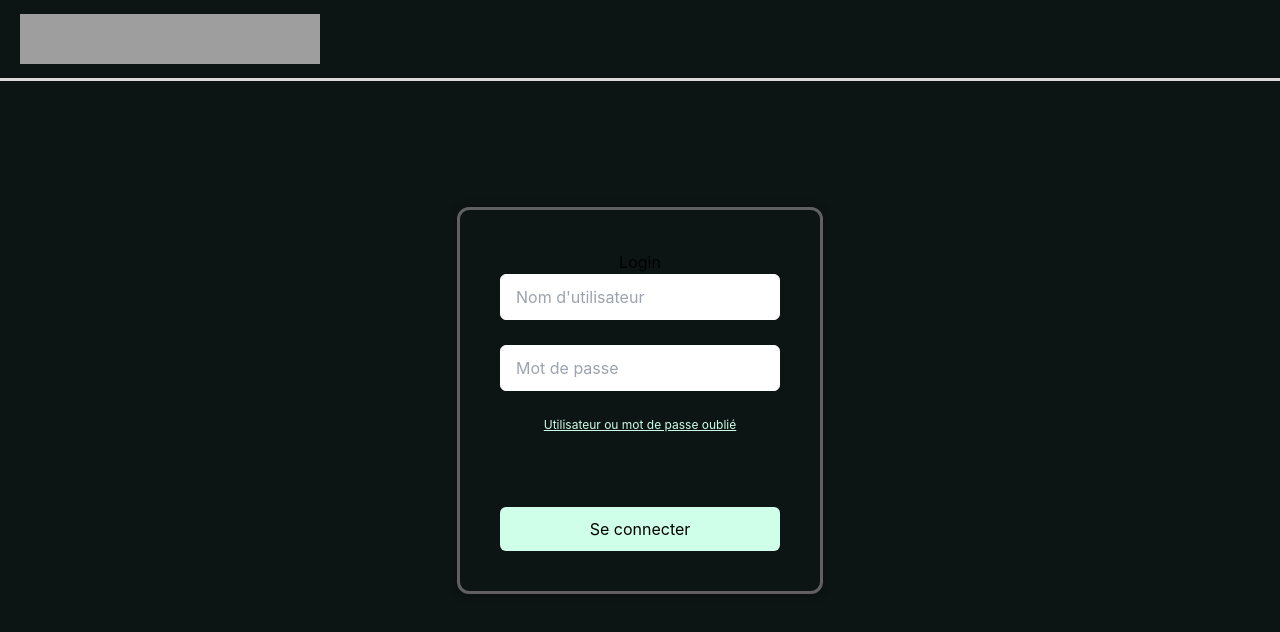
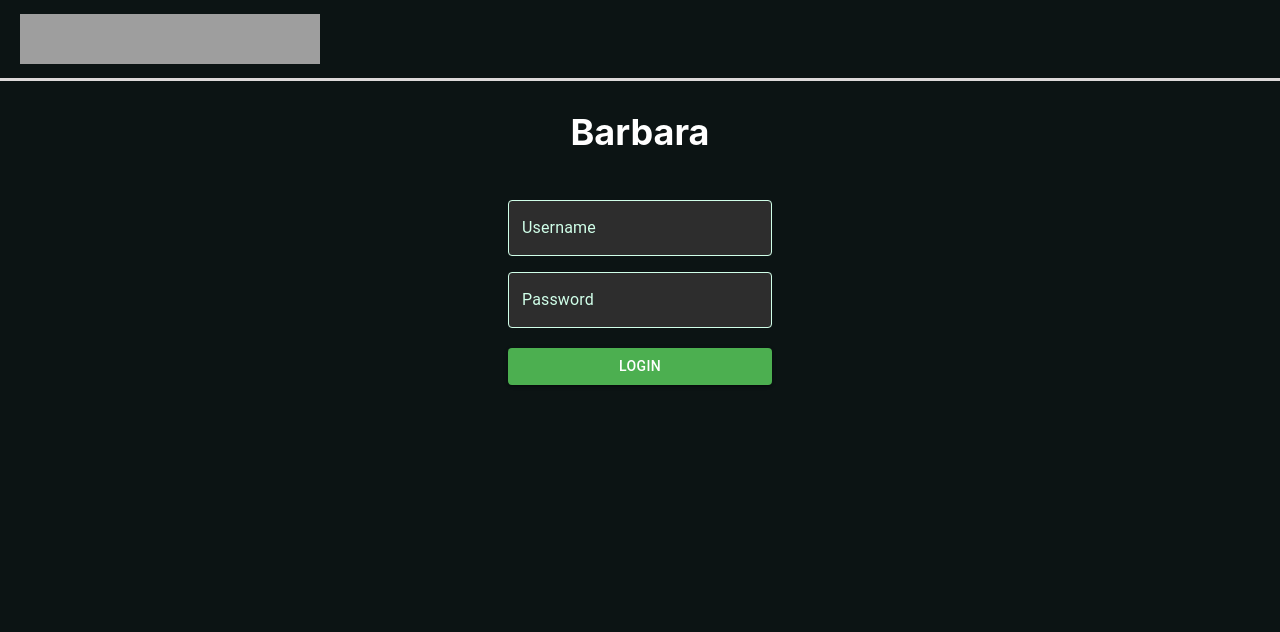
Before and after one commit to Neo-Diamons/Trombinoscope-6TM, a React (Create React App) app in the folder clientapp/: page /login in a window 1280 px wide. Shown: the top 632 px of the page. Built offline with nearby package versions, Linux system fonts and the light colour scheme; grey boxes are pictures that could not be loaded.

Commit message:
fix(clientapp): login

```diff
--- a/clientapp/src/pages/login/login.css
+++ /dev/null
@@ -1,66 +0,0 @@
-/* Login.css */
-.login-page {
-    background-color: #0d1414;
-    height: 100vh;
-    display: flex;
-    flex-direction: column;
-    align-items: center;
-    justify-content: center;
-  }
-
-  .login-container {
-    background-color: #0d1414;
-    border: 3px solid #606060;
-    border-radius: 12px;
-    padding: 40px;
-    box-shadow: 0 0 10px rgba(0, 0, 0, 0.3);
-  }
-
-  .login-box {
-    text-align: center;
-  }
-
-  form {
-    display: flex;
-    flex-direction: column;
-    align-items: center;
-  }
-
-  .form-group {
-    margin-bottom: 20px;
-    width: 100%; /* Ensure full width for form elements */
-  }
-
-  input {
-    padding: 15px; /* Increased padding for larger input boxes */
-    padding-top: 10px;
-    padding-bottom: 10px;
-    border: 1px solid #ffffff;
-    border-radius: 6px;
-    color: #000000;
-    width: 100%; /* Full width for input boxes */
-    margin-bottom: 5px; /* Increased margin-bottom */
-  }
-
-  .forgot-password-link {
-    color: #cfffe9;
-    cursor: pointer;
-    text-decoration: underline;
-    margin-bottom: 10px;
-    font-size: 12px;
-  }
-
-  .login-button {
-    background-color: #cfffe9;
-    color: #000000;
-    padding: 10px;
-    width: 100%;
-    border: none;
-    border-radius: 6px;
-    cursor: pointer;
-    margin-top: 15px;
-  }
-
-  .login-button:hover {
-    background-color: #a1f1c4;
-  }
--- a/clientapp/src/pages/login/login.jsx
+++ b/clientapp/src/pages/login/login.jsx
@@ -1,58 +1,98 @@
-// Login.jsx
 import React, { useState } from 'react';
-import { Link } from 'react-router-dom';
-import Header from './../../components/Header'; // Update the path based on your project structure
-import './login.css';
+import Header from './../../components/Header';
+import Button from '@mui/material/Button';
+import TextField from '@mui/material/TextField';
+
+const port = process.env.PORT || 8080;
 
 function Login() {
   const [username, setUsername] = useState('');
   const [password, setPassword] = useState('');
 
   const handleLogin = () => {
-    // You can implement your login logic here
-    console.log(`Login with ${username} and ${password}`);
+    fetch(`http://localhost:${port}/api/v1/user/login`, {
+      method: 'POST',
+      headers: {
+        'Content-Type': 'application/json',
+      },
+      body: JSON.stringify({ username, password }),
+    })
+      .then((res) => res.json())
+      .then((data) => {
+        console.log(data);
+      })
+      .catch((err) => console.log(err));
   };
 
   return (
-    <div className="login-page">
+    <>
       <Header />
 
-      <div className="login-container">
-        <div className="login-box">
-          <h2>Login</h2>
-          <form>
-            <div className="form-group">
-              <input
-                type="text"
-                id="username"
+      <div className="flex flex-col items-center justify-center">
+        <h1 className="text-4xl font-bold mb-10 text-center mt-28 text-white">Barbara</h1>
+
+        <div className="flex flex-col items-center justify-center">
+
+          <TextField
+            className="w-full"
+            id="outlined-basic"
+            label="Username"
+            variant="outlined"
             value={username}
             onChange={(e) => setUsername(e.target.value)}
-                className="white-input"
-                placeholder="Nom d'utilisateur"
+            sx={{
+              '& .MuiInputBase-root': { color: '#D0FFE9', backgroundColor: '#2D2D2D' },
+              '& label.Mui-focused': { color: '#D0FFE9' },
+              '& label': { color: '#D0FFE9' },
+              '& .MuiOutlinedInput-root': {
+                '& fieldset': { borderColor: '#D0FFE9' },
+                '&:hover fieldset': { borderColor: '#D0FFE9' },
+                '&.Mui-focused fieldset': { borderColor: '#D0FFE9' }
+              },
+              margin: '8px',
+            }}
           />
-            </div>
-            <div className="form-group">
-              <input
+
+          <TextField
+            className="w-full mt-5"
+            id="outlined-basic"
+            label="Password"
+            variant="outlined"
+            value={password}
             type="password"
-                id="password"
-                value={password}
             onChange={(e) => setPassword(e.target.value)}
-                className="white-input"
-                placeholder="Mot de passe"
+            sx={{
+              '& .MuiInputBase-root': { color: '#D0FFE9', backgroundColor: '#2D2D2D' },
+              '& label.Mui-focused': { color: '#D0FFE9' },
+              '& label': { color: '#D0FFE9' },
+              '& .MuiOutlinedInput-root': {
+                '& fieldset': { borderColor: '#D0FFE9' },
+                '&:hover fieldset': { borderColor: '#D0FFE9' },
+                '&.Mui-focused fieldset': { borderColor: '#D0FFE9' }
+              },
+              margin: '8px',
+              marginBottom: '20px',
+            }}
           />
-            </div>
-            <Link to="/forgot-password" className="forgot-password-link">
-              Utilisateur ou mot de passe oublié
-            </Link>
-            <br />
-            <br />
-            <button type="button" onClick={handleLogin} className="login-button">
-              Se connecter
-            </button>
-          </form>
+
+          <Button
+            className="mt-5 w-full"
+            variant="contained"
+            onClick={handleLogin}
+            sx={{
+              backgroundColor: '#4CAF50',
+              color: 'white',
+              '&:hover': {
+                backgroundColor: '#4CAF50',
+                opacity: 0.8,
+              },
+            }}
+          >
+            Login
+          </Button>
         </div>
       </div>
-    </div>
+    </>
   );
 }
 
```
Lines whose indentation alone changed are shown as unchanged.
